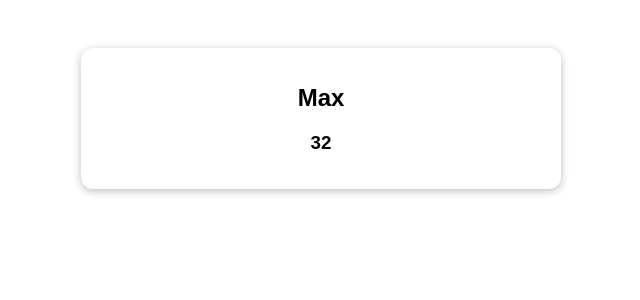
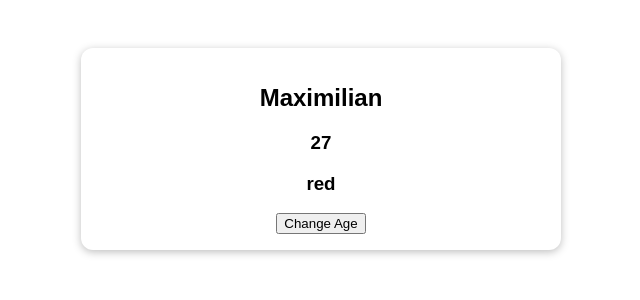
Before and after one commit to MrMic/Vue3JS_Section19, a Vue app: page / in a window 1280 px wide. Shown: the top 300 px of the page, without its empty margins (319-959 px from the left). Built offline with nearby package versions, Linux system fonts and the light colour scheme; the HTML template or start-up script is replaced by a standard one.

Commit message:
(feat) UX: Replace "methods" w/Regular functions

```diff
--- a/src/App.vue
+++ b/src/App.vue
@@ -2,30 +2,30 @@
   <section class="container">
     <h2>{{ user.name }}</h2>
     <h3>{{ user.age }}</h3>
+    <h3>{{ uColor }}</h3>
+    <button @click="setAge">Change Age</button>
   </section>
 </template>
 
 <!-- ╾────────────────────────────────────────────────────────────────────╼ -->
 <script setup>
-import { reactive } from 'vue';
+import { reactive, ref } from 'vue';
 
 // const userName = ref('Maximilian');
 // const age = ref(27);
 // const uAge = ref(31);
-const user = reactive({ name: 'Maximilian', age: 27 });
+const uColor = ref('red'); // NOTE: ref()
+const user = reactive({ name: 'Maximilian', age: 27 }); // NOTE: reactive()
+
+const setAge = function SetNewAge() {
+  user.age++;
+  uColor.value = 'blue';
+};
 
 // console.log(uAge, user);
 // console.log(isRef(uAge.value));
 // console.log(isRef(uAge));
 // console.log(isReactive(user.name), user.age);
-
-setTimeout(() => {
-  // userName.value = 'Max';
-  // age.value = 32;
-  // user.value = { name: 'Max', age: 32 };
-  user.name = 'Max';
-  user.age = 32;
-}, 2000);
 
 // const userRefs = toRefs(user);
 // console.log(userRefs);
```
